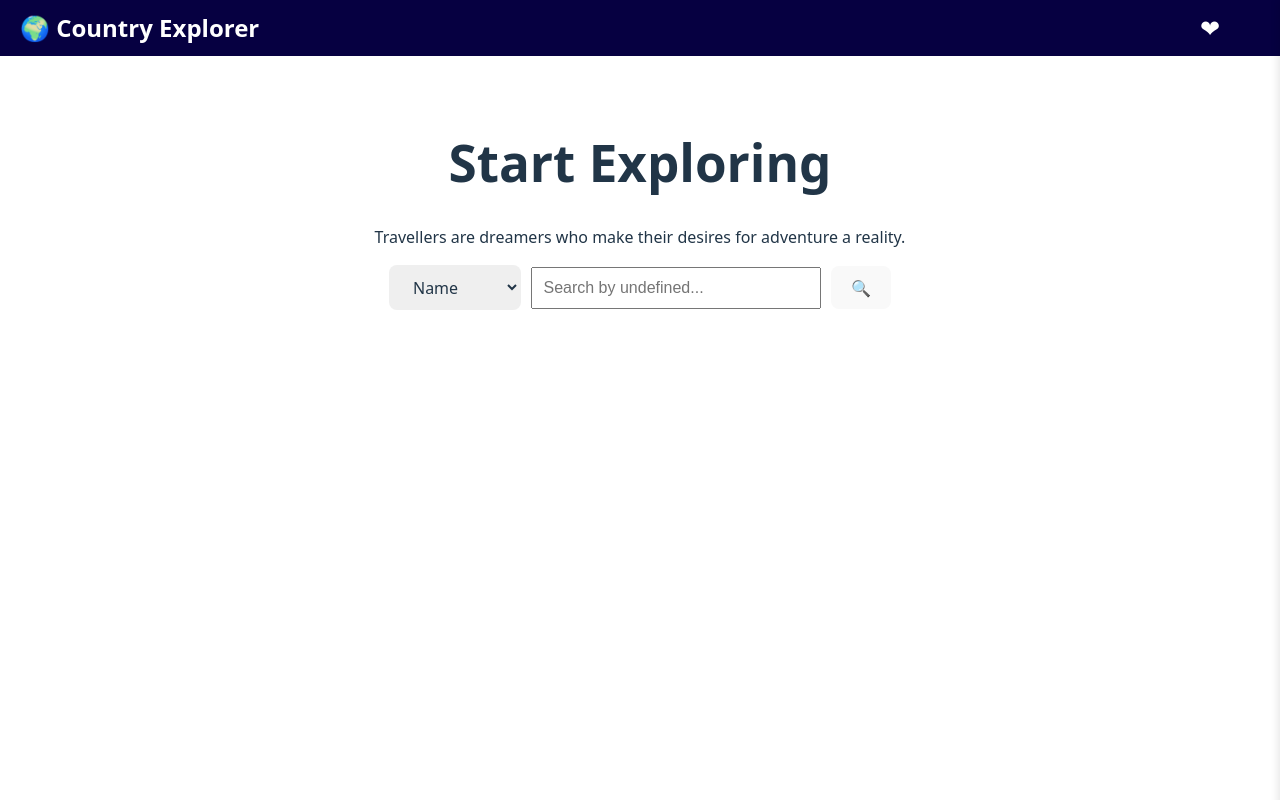
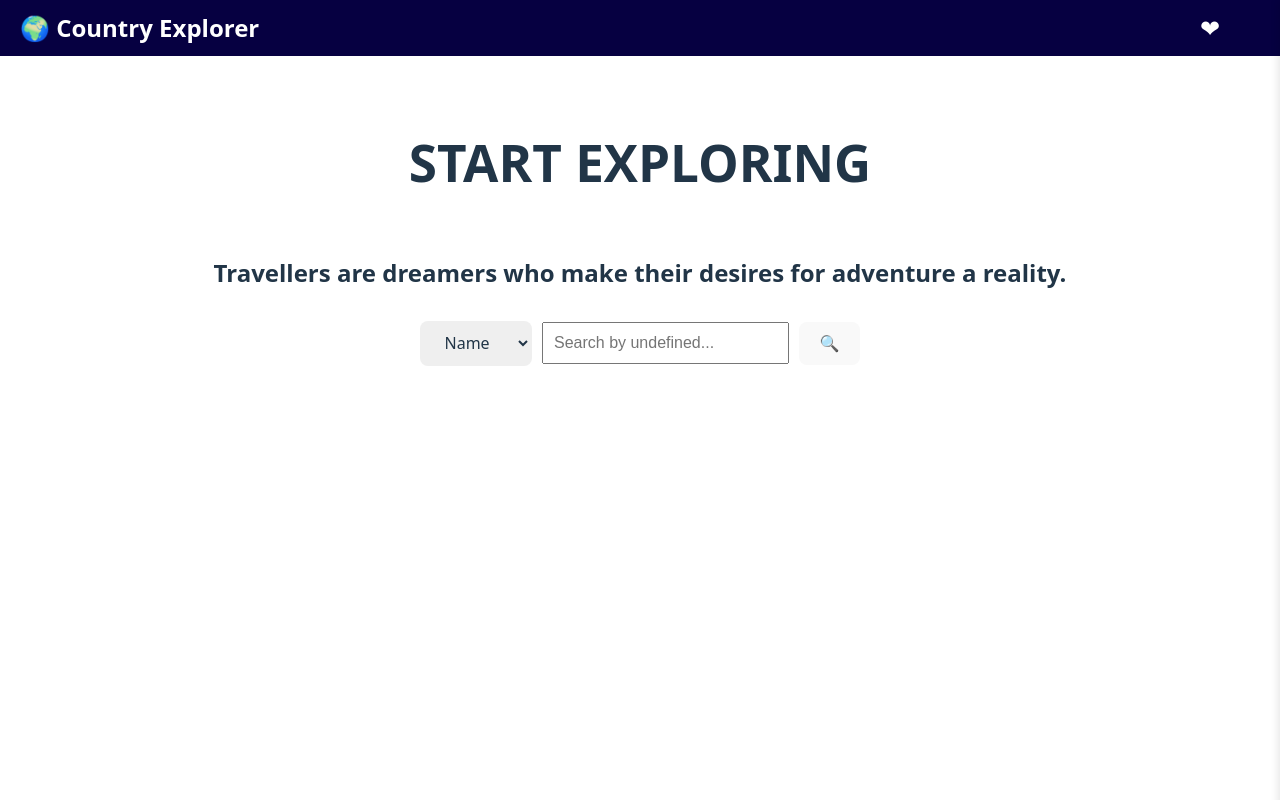
Before and after one commit to irenepixx/country-explorer, a React (Vite) app: page / in a window 1280 px wide. Built offline with nearby package versions, Linux system fonts and the light colour scheme.

Commit message:
feat: Edit return country card

```diff
--- a/src/pages/Home.tsx
+++ b/src/pages/Home.tsx
@@ -1,10 +1,15 @@
 import React, { useState, useEffect } from "react";
 import SearchBar from "../components/SearchBar";
+import CountryCard from "../components/CountryCard";
 
 interface Country {
   name: {
     common: string;
   };
+  capital: string[];
+  region: string;
+  languages: { [key: string]: string };
+  currencies: { [key: string]: { name: string; symbol: string } };
   flags: {
     png: string;
   };
@@ -47,31 +52,40 @@ const Home: React.FC = () => {
   }, [searchTerm]);
 
   return (
-    <div style={(styles.container, styles.padding)}>
+    <div id="main">
+      <div id="header" style={{ ...styles.container, ...styles.padding }}>
         <div style={styles.centerText}>
-        <h1>Start Exploring</h1>
+          <h1>START EXPLORING</h1>
         </div>
         <div>
-        <p>
+          <h2>
             Travellers are dreamers who make their desires for adventure a
             reality.
-        </p>
+          </h2>
+        </div>
+        <div>
           <SearchBar searchTerm={searchTerm} setSearchTerm={setSearchTerm} />
         </div>
 
         {loading && <p>Loading...</p>}
         {error && <p style={{ color: "red" }}>{error}</p>}
+      </div>
 
-      <div style={styles.results}>
+      <div id="searchResults" style={styles.results}>
         {countries.map((country) => (
-          <div key={country.cca3} style={styles.card}>
-            <img
-              src={country.flags.png}
-              alt={country.name.common}
-              style={styles.flag}
+          <CountryCard
+            key={country.cca3}
+            name={country.name.common}
+            capital={country.capital?.[0] || "N/A"}
+            flagUrl={country.flags.png}
+            region={country.region}
+            languages={Object.values(country.languages || {})}
+            currencies={Object.values(country.currencies || {}).map(
+              (c) => c.name
+            )}
+            onFavorite={() => console.log("Favorited", country.name.common)}
+            onCustomList={() => console.log("Add to list", country.name.common)}
           />
-            <h3>{country.name.common}</h3>
-          </div>
         ))}
       </div>
     </div>
@@ -87,37 +101,26 @@ const styles = {
   } as React.CSSProperties,
 
   container: {
-    transition: "margin-right 0.3s ease",
     display: "flex",
-    flexDirection: "column",
-    justifyContent: "flex-start",
     alignItems: "center",
+    justifyContent: "center",
+    gap: "10px",
+    flexWrap: "wrap",
   } as React.CSSProperties,
 
   centerText: {
     width: "100%",
     maxWidth: "600px",
     textAlign: "center",
-    marginBottom: "30px",
   } as React.CSSProperties,
 
   results: {
     display: "flex",
     flexWrap: "wrap",
+    justifyContent: "center",
+    alignContent: "center",
+    gap: "20px",
     marginTop: "20px",
-  } as React.CSSProperties,
-
-  card: {
-    border: "1px solid #ccc",
-    borderRadius: "8px",
-    padding: "10px",
-    textAlign: "center",
-  } as React.CSSProperties,
-
-  flag: {
-    width: "100%",
-    height: "auto",
-    borderRadius: "4px",
   } as React.CSSProperties,
 };
 
```
Lines whose indentation alone changed are shown as unchanged.
